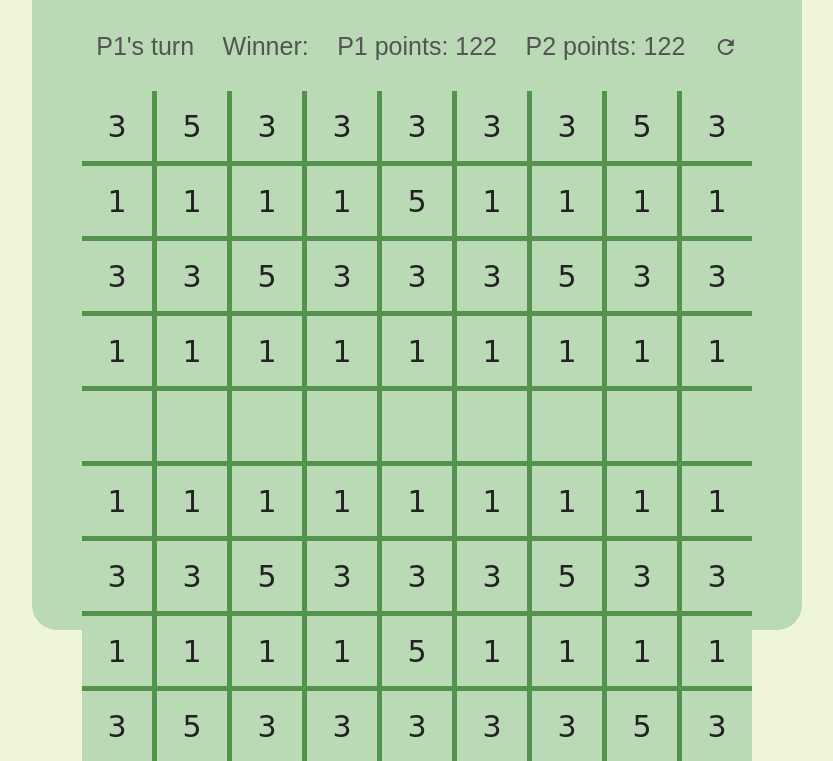
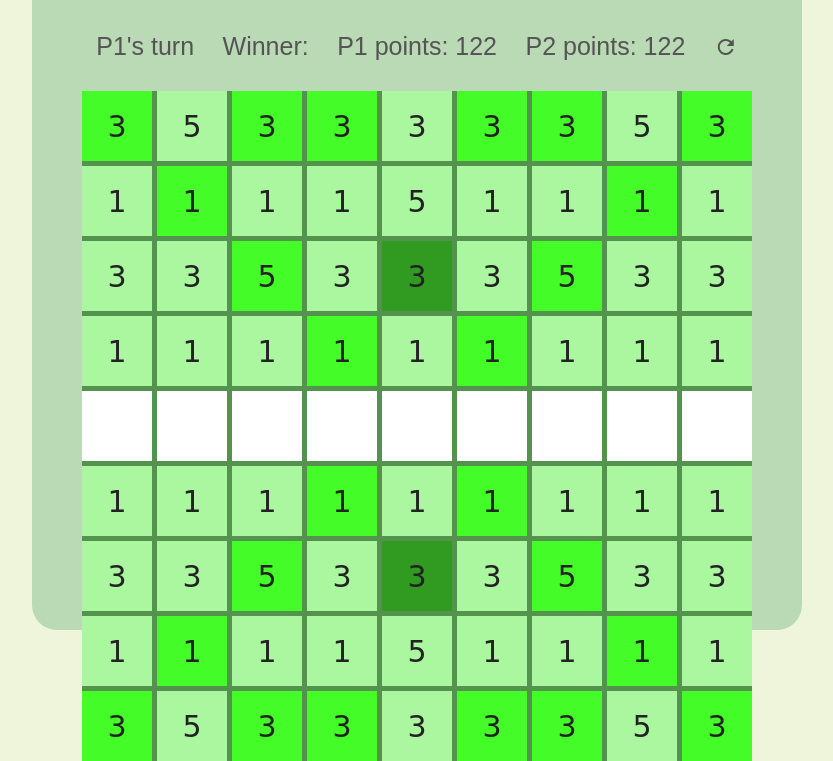
Before and after one commit to khiem2105/Jeu-Combinatoire, a plain HTML site: page index.html in a window 1280 px wide. Shown: the part 130-891 px from the top of the page, without its empty margins (223-1056 px from the left). Drawn offline with Linux system fonts and the light colour scheme.

Commit message:
[add]: color code for cells' weight

```diff
--- a/css/main.css
+++ b/css/main.css
@@ -65,7 +65,6 @@ body {
     height: 70px;
     width: 70px;
     display: flex;
-    background: #bad9b5;
     justify-content: center;
     align-items: center;
     font-size: 30px;
@@ -73,7 +72,23 @@ body {
     color: #222222;
 }
 
-.cell:hover {
+.cell.light{
+    background: #aaf7a0;
+}
+
+.cell.medium{
+    background:#44fc28;
+}
+
+.cell.dark{
+    background: #309b20;
+}
+
+.cell.neutral{
+    background: white;
+}
+
+.cell:hover{
     cursor: pointer;
     background: #f0b67f;
 }
--- a/js/View.js
+++ b/js/View.js
@@ -71,6 +71,24 @@ export default class GameView {
 
     }
 
+    updateColors(game){
+        for(var i = 0; i < game.size; i++) {
+            for(let j = 0; j < game.size; j++) {
+                const cell = this.board.querySelector(`.cell[data-index="${i*9+j}"`)
+
+                if (game.board[i][j] == 1) cell.classList.add("light")
+
+                else{
+                    if(game.board[i][j] == 2) cell.classList.add("medium")
+                    else{
+                        if (game.board[i][j] == 3) cell.classList.add("dark")
+                        else cell.classList.add("neutral")
+                    }
+                }
+            }
+        }
+    }
+
     update(game) {
         this.updateTurn(game)
         this.updateBoard(game)
--- a/js/main.js
+++ b/js/main.js
@@ -4,6 +4,7 @@ import View from "./View.js"
 
 let view = new View(document.getElementById("app"))
 let game = new Game()
+view.updateColors(game)
 view.update(game)
 
 // for(var i = 0; i < game.size; i++) {
```
